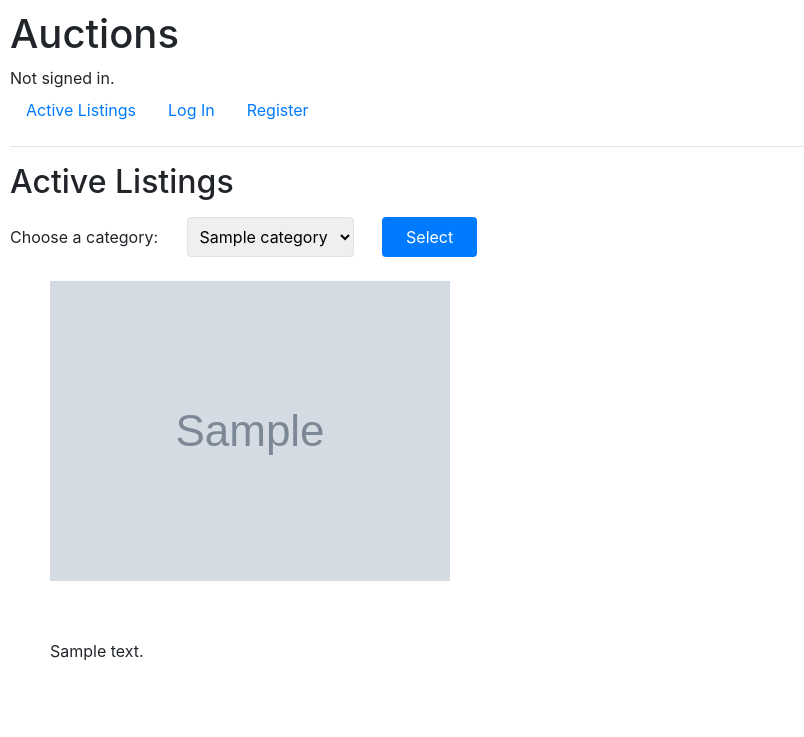
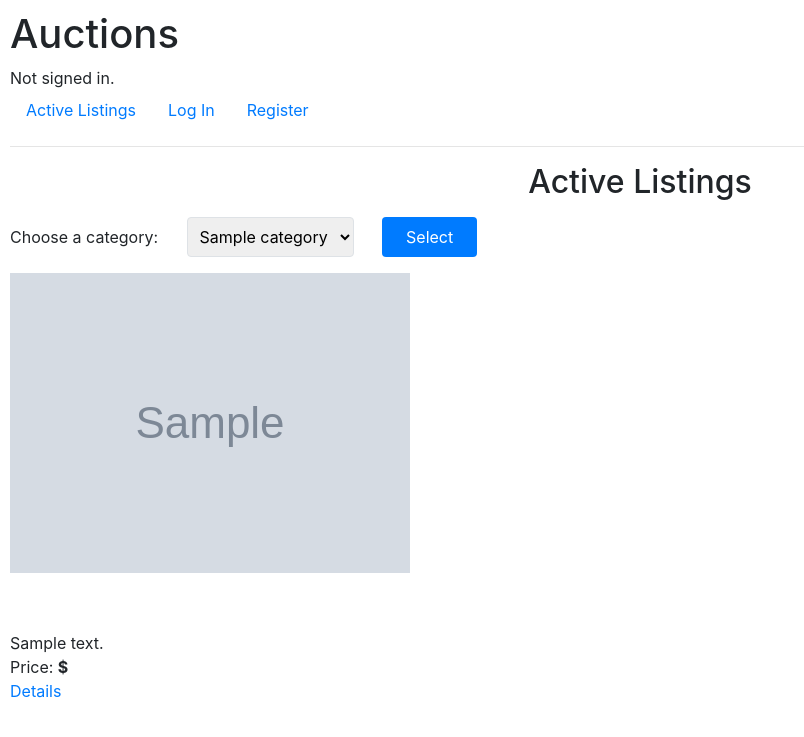
Before and after one commit to ilogic-cee/CS50-Harvard-University-s, a Django app: page / in a window 1280 px wide. Shown: the top 737 px of the page, without its empty margins (0-804 px from the left). Run offline with Django 3.2, Linux system fonts and the light colour scheme; tables that the repository leaves empty hold one stand-in row (values such as "Sample post"); grey boxes marked "Sample" are stand-in pictures; some libraries are stand-ins or nearby versions.

Commit message:
Sun, Dec 17, 2023, 3:26 PM +02:00

```diff
--- a/commerce/auctions/templates/auctions/index.html
+++ b/commerce/auctions/templates/auctions/index.html
@@ -1,8 +1,7 @@
 {% extends "auctions/layout.html" %}
-{% load static %}
-<link rel="stylesheet" type="text/css" href="{% static 'auctions/static/styles.css' %}">
+
 {% block body %}
-    <h2>Active Listings</h2>
+    <h2 class="text-4xl font-bold text-center mb-8">Active Listings</h2>
 
     <form action="{% url 'displayCategory' %}" method="POST" class="my-3 flex justify-center">
         {% csrf_token %}
@@ -17,19 +16,15 @@
         </button>
     </form>
 
-    <div class="flex flex-wrap justify-center mx-3">
+    <div class="flex flex-wrap justify-center gap-6">
         {% for listing in listings %}
-            <article class="relative isolate flex flex-col justify-end overflow-hidden rounded-2xl px-8 pb-8 pt-40 max-w-sm mx-4 my-4">
-                <img src="{{ listing.imageUrl }}" alt="{{ listing.title }}" class="absolute inset-0 h-full w-full object-cover rounded-t-2xl">
+            <article class="relative isolate flex flex-col justify-end overflow-hidden rounded-2xl px-8 pb-8 pt-40 max-w-sm mx-auto mt-24">
+                <img src="{{ listing.imageUrl }}" alt="{{ listing.title }}" class="absolute inset-0 h-full w-full object-cover">
                 <div class="absolute inset-0 bg-gradient-to-t from-gray-900 via-gray-900/40"></div>
                 <h3 class="z-10 mt-3 text-3xl font-bold text-white">{{ listing.title }}</h3>
                 <div class="z-10 gap-y-1 overflow-hidden text-sm leading-6 text-gray-300">{{ listing.description }}</div>
-                <div class="z-10 mt-2 text-xl font-bold text-white">${{ listing.price.bid }}</div>
-                <div class="z-10 mt-2">
-                    <a href="{% url 'listing' listing.id %}" class="bg-blue-500 hover:bg-blue-700 text-white py-2 px-4 rounded-full inline-block">
-                        View Details
-                    </a>
-                </div>
+                <div class="z-10 gap-y-1 overflow-hidden text-sm leading-6 text-gray-300">Price: <strong>${{ listing.price.bid }}</strong></div>
+                <a href="{% url 'listing' listing.id %}" class="z-10 mt-2 text-sm font-semibold text-blue-500 hover:text-blue-700">Details</a>
             </article>
         {% endfor %}
     </div>
```
